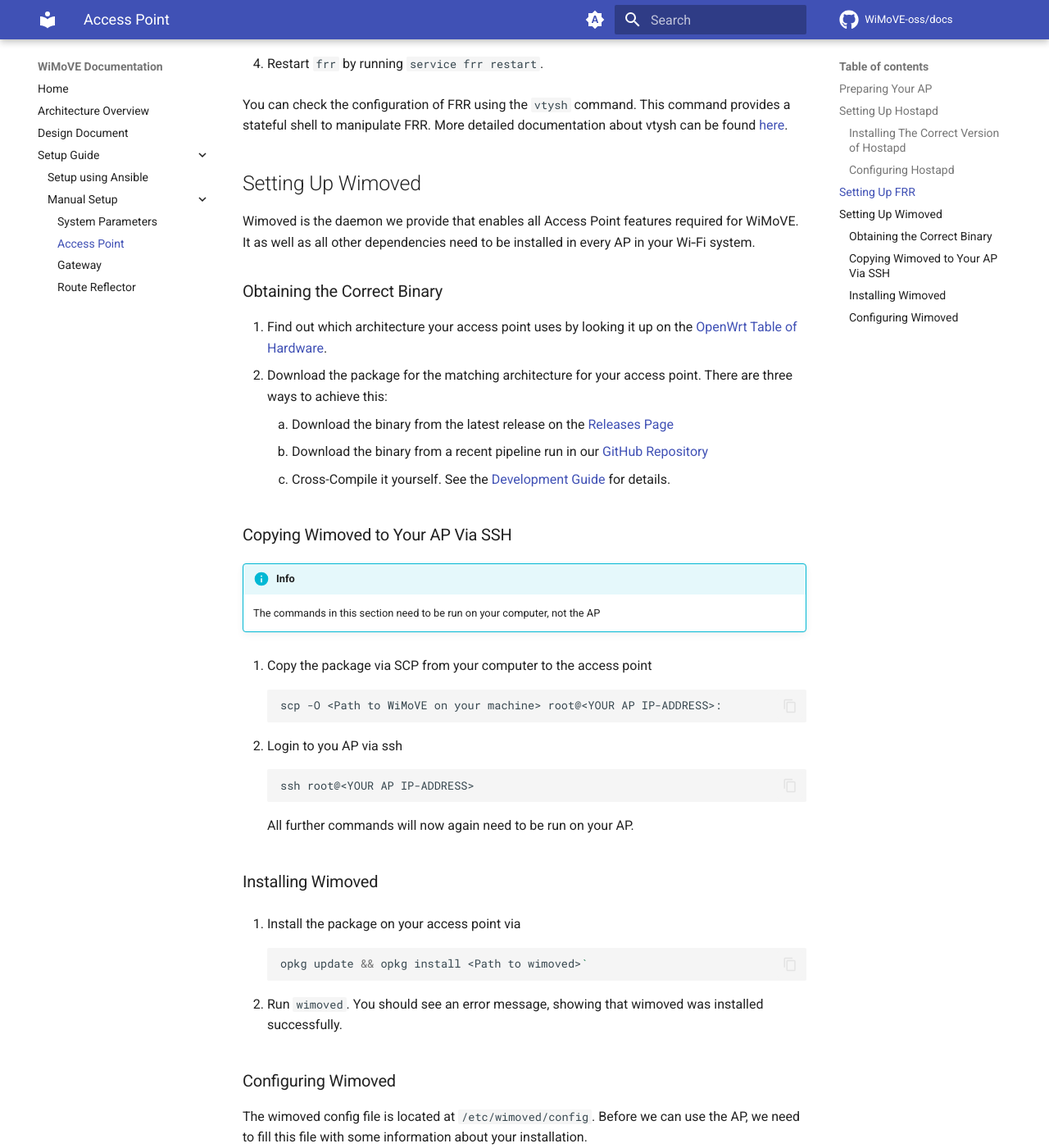
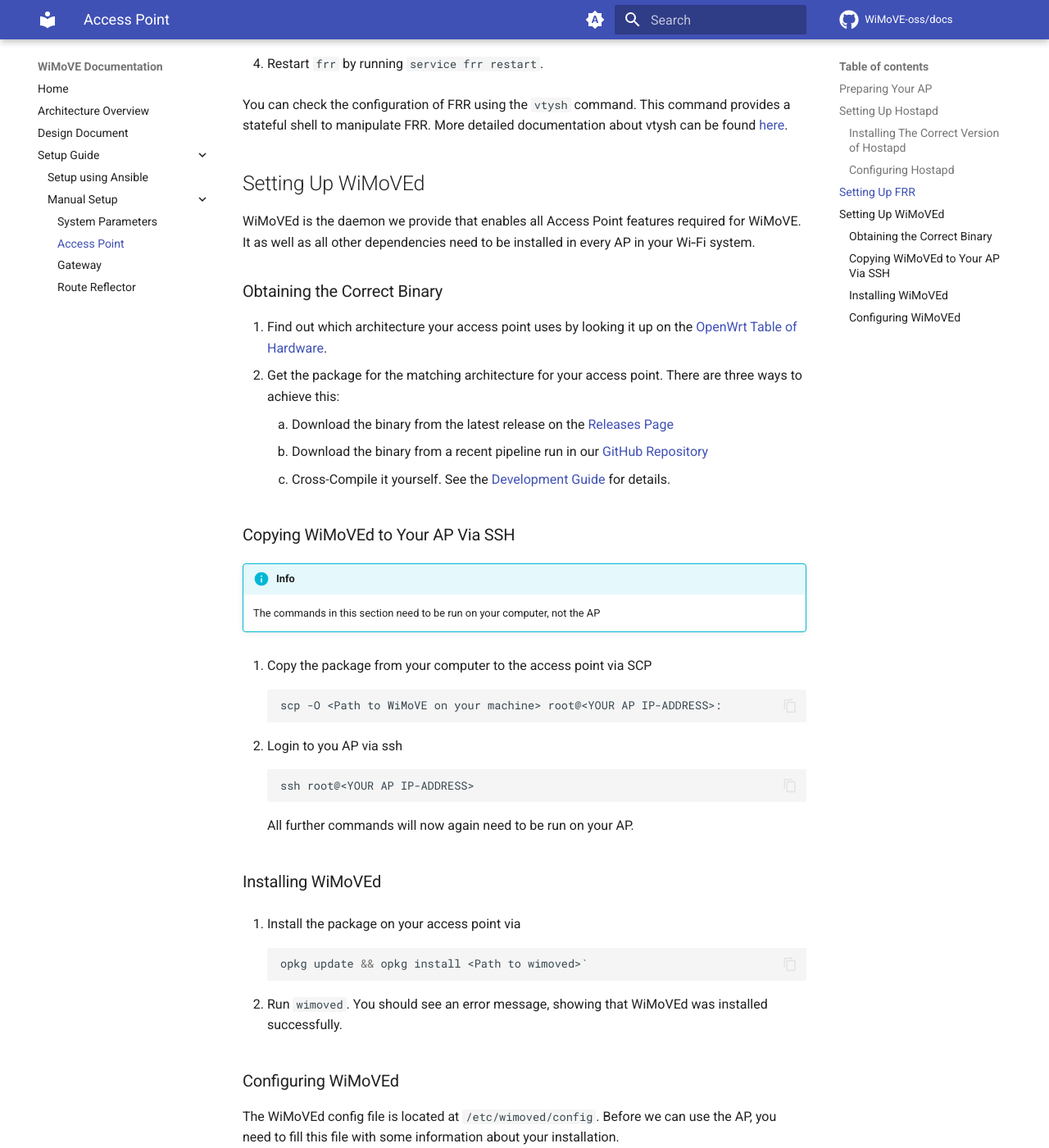
Before and after one commit to WiMoVE-OSS/docs, an MkDocs documentation site: the page built from docs/setup/manual/access_point.md, in a window 1280 px wide and 1400 px high, scrolled down 2414 px. Shown: the whole window at 82% size. Built offline with MkDocs 1.6.1 and Material for MkDocs 9.7.7, drawn with Linux system fonts in a browser that asks for light colours; comment, search, counter and statistics services are not loaded; some of the changed text lies outside the part shown.

Commit message:
More updates

````diff
--- a/docs/setup/manual/access_point.md
+++ b/docs/setup/manual/access_point.md
@@ -157,24 +157,24 @@ FRRouting is used to enable the control plane of the underlying VXLAN EVPN netwo
 
 You can check the configuration of FRR using the `vtysh` command. This command provides a stateful shell to manipulate FRR. More detailed documentation about vtysh can be found [here](https://docs.frrouting.org/en/latest/vtysh.html).
 
-## Setting Up Wimoved
+## Setting Up WiMoVEd
 
-Wimoved is the daemon we provide that enables all Access Point features required for WiMoVE. It as well as all other dependencies need to be installed in every AP in your Wi&#8209;Fi system.
+WiMoVEd is the daemon we provide that enables all Access Point features required for WiMoVE. It as well as all other dependencies need to be installed in every AP in your Wi&#8209;Fi system.
 
 ### Obtaining the Correct Binary
 
 1. Find out which architecture your access point uses by looking it up on the [OpenWrt Table of Hardware](https://openwrt.org/toh/start).
-1. Download the package for the matching architecture for your access point. There are three ways to achieve this:
+1. Get the package for the matching architecture for your access point. There are three ways to achieve this:
       1. Download the binary from the latest release on the [Releases Page](https://github.com/WiMoVE-OSS/wimoved/releases)
       2. Download the binary from a recent pipeline run in our [GitHub Repository](https://github.com/WiMoVE-OSS/wimoved)
       3. Cross-Compile it yourself. See the [Development Guide](../../../wimoved/) for details.
 
-### Copying Wimoved to Your AP Via SSH
+### Copying WiMoVEd to Your AP Via SSH
 
 !!! info
 
     The commands in this section need to be run on your computer, not the AP
-1. Copy the package via SCP from your computer to the access point
+1. Copy the package from your computer to the access point via SCP
 
     ```bash
     scp -O <Path to WiMoVE on your machine> root@<YOUR AP IP-ADDRESS>:
@@ -187,7 +187,7 @@ Wimoved is the daemon we provide that enables all Access Point features required
     ```
     All further commands will now again need to be run on your AP.
 
-### Installing Wimoved
+### Installing WiMoVEd
 
 1. Install the package on your access point via
 
@@ -195,13 +195,13 @@ Wimoved is the daemon we provide that enables all Access Point features required
     opkg update && opkg install <Path to wimoved>`
     ```
 
-2. Run `wimoved`. You should see an error message, showing that wimoved was installed successfully.
+2. Run `wimoved`. You should see an error message, showing that WiMoVEd was installed successfully.
 
 
-### Configuring Wimoved
+### Configuring WiMoVEd
 
-The wimoved config file is located at `/etc/wimoved/config`.
-Before we can use the AP, we need to fill this file with some information about your installation.
+The WiMoVEd config file is located at `/etc/wimoved/config`.
+Before we can use the AP, you need to fill this file with some information about your installation.
 
 1. Create a file located at `/etc/wimoved/config` and fill it with the following lines:
 ```text
````
Also changed, not shown: other parts of docs/setup/manual/access_point.md (+1 -0 lines), docs/setup/manual/gateway.md (+39 -39 lines), docs/setup/manual/parameters.md (+11 -9 lines), docs/setup/manual/route_reflector.md (+3 -3 lines), 1 other file.
